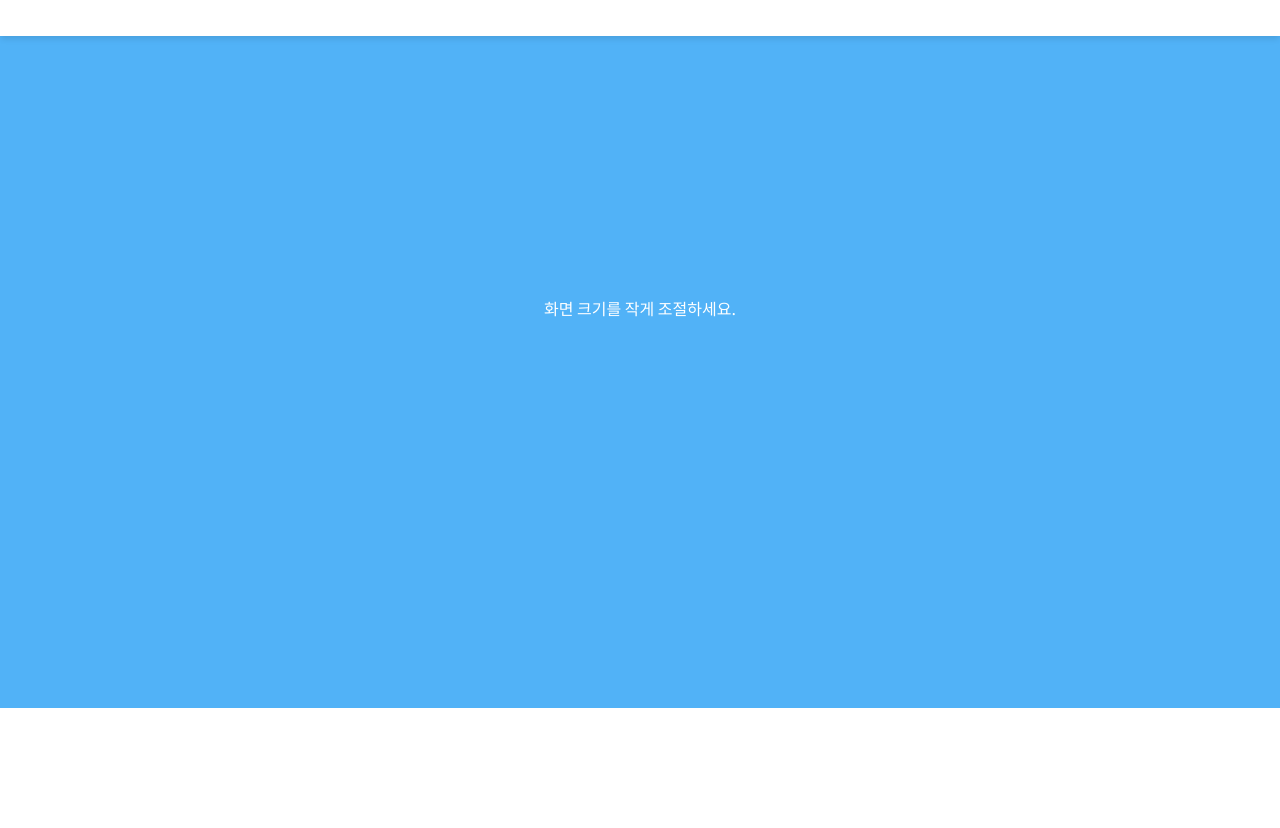
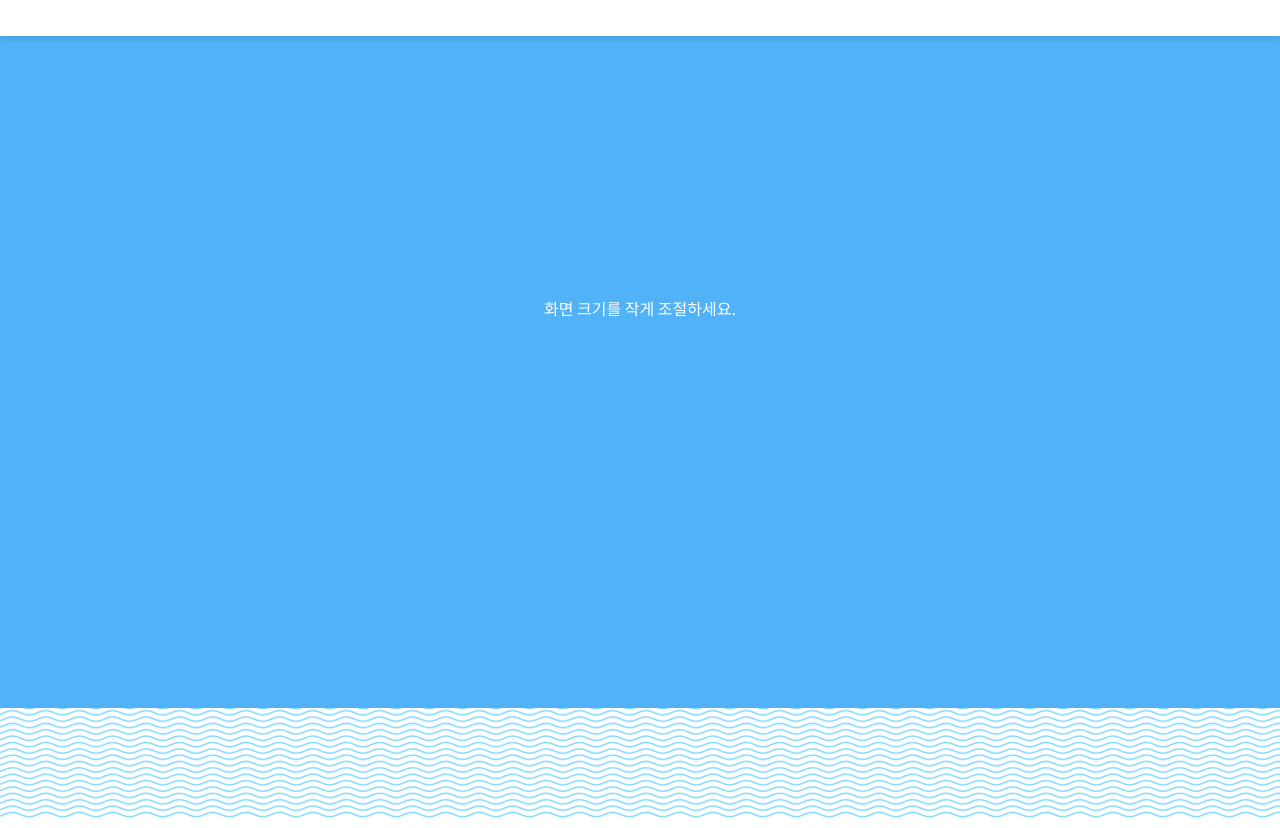
Before and after one commit to fromiron/kakao-clone-challenge, a plain HTML site: page chat.html in a window 1280 px wide. Shown: the part 92-920 px from the top of the page. Drawn offline with Linux system fonts and the light colour scheme.

Commit message:
Update chat.css

```diff
--- a/css/chat.css
+++ b/css/chat.css
@@ -20,7 +20,7 @@
 }
 
 .chat-screen {
-    background-image: url("./src/chatBg.png");
+    background-image: url("/src/chatBg.png");
     min-height: 100vh;
 }
 
```
